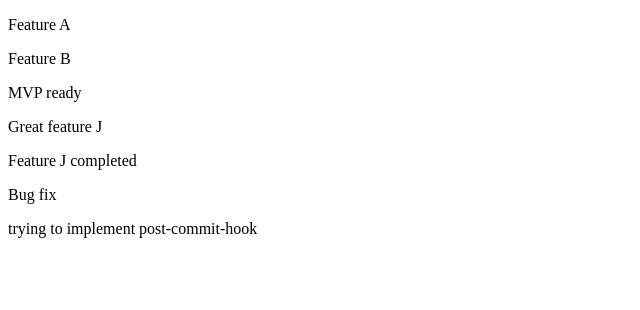
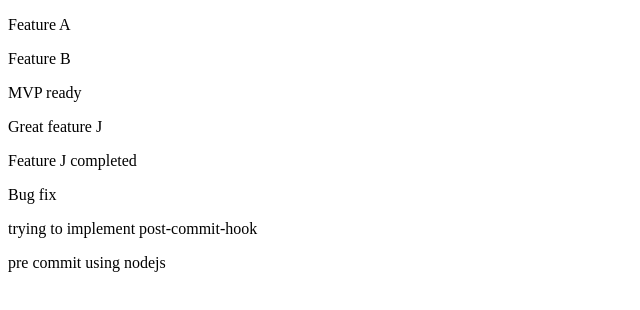
Before and after one commit to omhconsultinginc/first_repo, a plain HTML site: page index.html in a window 1280 px wide. Shown: the whole page, without its empty margins (0-640 px from the left). Drawn offline with Linux system fonts and the light colour scheme.

Commit message:
making a commit

```diff
--- a/index.html
+++ b/index.html
@@ -14,5 +14,6 @@
     <p>Feature J completed</p>
     <p>Bug fix</p>
     <p>trying to implement post-commit-hook</p>
+    <p>pre commit using nodejs</p>
   </body>
 </html>
```
